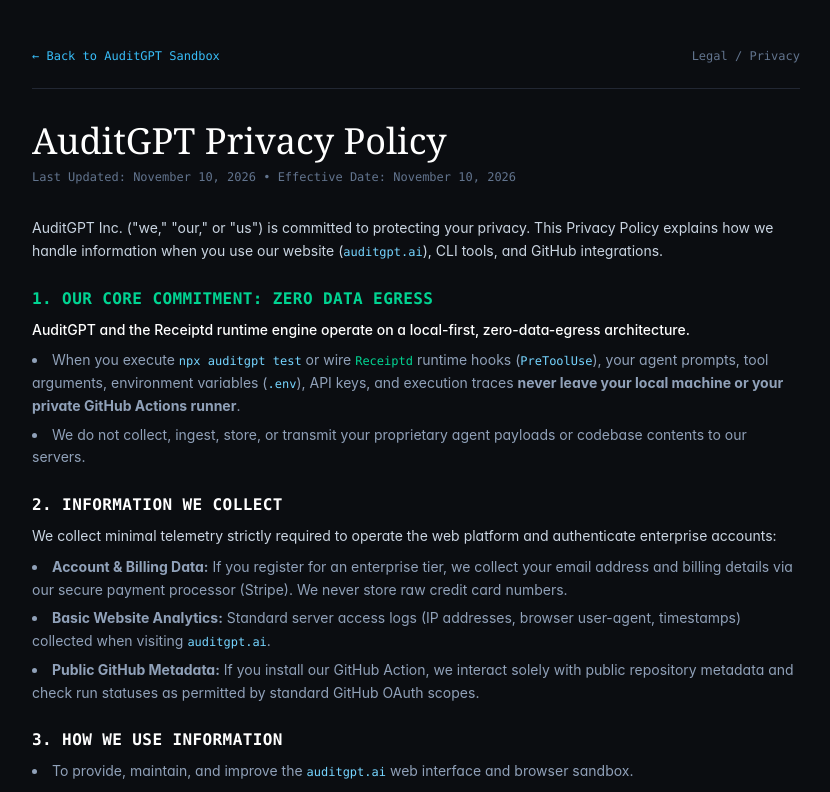
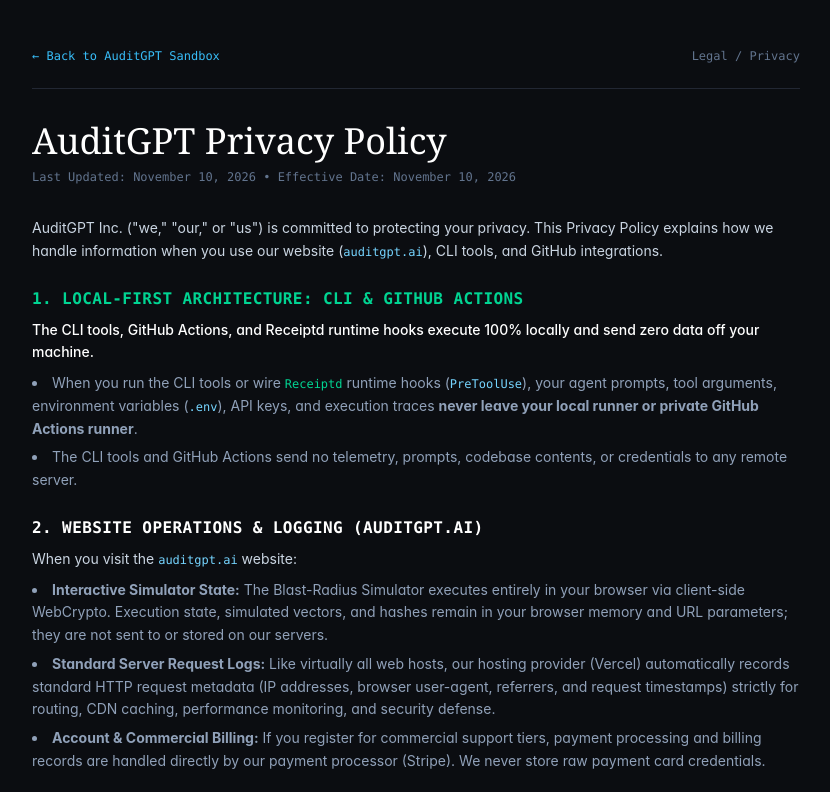
Before and after one commit to NickAltstein/birkin-sandbox, a Next.js app: page /privacy in a window 1280 px wide. Shown: the top 792 px of the page, without its empty margins (224-1054 px from the left). Built offline with nearby package versions, Linux system fonts and the light colour scheme.

Commit message:
docs(legal): clarify local CLI scope and MIT license terms

```diff
--- a/src/app/privacy/page.tsx
+++ b/src/app/privacy/page.tsx
@@ -36,28 +36,28 @@ export default function PrivacyPage() {
 
           <section className="space-y-2">
             <h2 className="text-base font-semibold text-emerald-400 font-mono uppercase tracking-wide">
-              1. Our Core Commitment: Zero Data Egress
+              1. Local-First Architecture: CLI &amp; GitHub Actions
             </h2>
             <p className="text-white font-medium">
-              AuditGPT and the Receiptd runtime engine operate on a local-first, zero-data-egress architecture.
+              The CLI tools, GitHub Actions, and Receiptd runtime hooks execute 100% locally and send zero data off your machine.
             </p>
             <ul className="list-disc list-inside space-y-1.5 text-slate-400">
-              <li>When you execute <code className="text-sky-300 font-mono text-xs">npx auditgpt test</code> or wire <code className="text-emerald-400 font-mono text-xs">Receiptd</code> runtime hooks (<code className="text-sky-300 font-mono text-xs">PreToolUse</code>), your agent prompts, tool arguments, environment variables (<code className="text-sky-300 font-mono text-xs">.env</code>), API keys, and execution traces <strong>never leave your local machine or your private GitHub Actions runner</strong>.</li>
-              <li>We do not collect, ingest, store, or transmit your proprietary agent payloads or codebase contents to our servers.</li>
+              <li>When you run the CLI tools or wire <code className="text-emerald-400 font-mono text-xs">Receiptd</code> runtime hooks (<code className="text-sky-300 font-mono text-xs">PreToolUse</code>), your agent prompts, tool arguments, environment variables (<code className="text-sky-300 font-mono text-xs">.env</code>), API keys, and execution traces <strong>never leave your local runner or private GitHub Actions runner</strong>.</li>
+              <li>The CLI tools and GitHub Actions send no telemetry, prompts, codebase contents, or credentials to any remote server.</li>
             </ul>
           </section>
 
           <section className="space-y-2">
             <h2 className="text-base font-semibold text-white font-mono uppercase tracking-wide">
-              2. Information We Collect
+              2. Website Operations &amp; Logging (auditgpt.ai)
             </h2>
             <p>
-              We collect minimal telemetry strictly required to operate the web platform and authenticate enterprise accounts:
+              When you visit the <code className="text-sky-300 font-mono text-xs">auditgpt.ai</code> website:
             </p>
             <ul className="list-disc list-inside space-y-1.5 text-slate-400">
-              <li><strong>Account &amp; Billing Data:</strong> If you register for an enterprise tier, we collect your email address and billing details via our secure payment processor (Stripe). We never store raw credit card numbers.</li>
-              <li><strong>Basic Website Analytics:</strong> Standard server access logs (IP addresses, browser user-agent, timestamps) collected when visiting <code className="text-sky-300 font-mono text-xs">auditgpt.ai</code>.</li>
-              <li><strong>Public GitHub Metadata:</strong> If you install our GitHub Action, we interact solely with public repository metadata and check run statuses as permitted by standard GitHub OAuth scopes.</li>
+              <li><strong>Interactive Simulator State:</strong> The Blast-Radius Simulator executes entirely in your browser via client-side WebCrypto. Execution state, simulated vectors, and hashes remain in your browser memory and URL parameters; they are not sent to or stored on our servers.</li>
+              <li><strong>Standard Server Request Logs:</strong> Like virtually all web hosts, our hosting provider (Vercel) automatically records standard HTTP request metadata (IP addresses, browser user-agent, referrers, and request timestamps) strictly for routing, CDN caching, performance monitoring, and security defense.</li>
+              <li><strong>Account &amp; Commercial Billing:</strong> If you register for commercial support tiers, payment processing and billing records are handled directly by our payment processor (Stripe). We never store raw payment card credentials.</li>
             </ul>
           </section>
 
--- a/src/app/terms/page.tsx
+++ b/src/app/terms/page.tsx
@@ -39,7 +39,7 @@ export default function TermsPage() {
               1. Scope of Service &amp; Open-Core Licensing
             </h2>
             <p>
-              AuditGPT provides pre-merge adversarial testing batteries, CI/CD security gates, and runtime authorization engines (including the open-source Receiptd protocol) designed to evaluate and govern autonomous AI agents. Certain components are distributed under open-source licenses (e.g., Apache 2.0 / MIT); your use of those components is governed by their respective licenses.
+              AuditGPT provides pre-merge adversarial testing batteries, CI/CD security gates, and runtime authorization engines (including the open-source Receiptd protocol) designed to evaluate and govern autonomous AI agents. Certain components are distributed under open-source licenses (e.g., MIT for code, CC-BY-4.0 for specifications); your use of those components is governed by their respective licenses.
             </p>
           </section>
 
--- a/src/features/blast-radius-simulator/components/BlastRadiusSimulator.tsx
+++ b/src/features/blast-radius-simulator/components/BlastRadiusSimulator.tsx
@@ -389,7 +389,7 @@ export function BlastRadiusSimulator() {
           </h1>
 
           <p className="text-sm sm:text-base text-slate-400 max-w-2xl font-sans leading-relaxed">
-            Probabilistic LLM guardrails fail under prompt injection. <strong className="text-white font-normal">Receiptd</strong> enforces sub-2ms fail-closed <code className="text-sky-300 font-mono text-xs px-1.5 py-0.5 bg-[#11141C] border border-[#222733]">PreToolUse</code> hooks outside the model runtime, signing tamper-evident <code className="text-sky-300 font-mono text-xs px-1.5 py-0.5 bg-[#11141C] border border-[#222733]">Ed25519</code> receipts you can verify offline.
+            Probabilistic LLM guardrails fail under prompt injection. <strong className="text-white font-normal">Receiptd</strong> enforces 0.02ms in-process policy checks (~67ms cold CLI hook) outside the model runtime, signing tamper-evident <code className="text-sky-300 font-mono text-xs px-1.5 py-0.5 bg-[#11141C] border border-[#222733]">Ed25519</code> receipts you can verify offline.
           </p>
 
           <div className="flex flex-wrap items-center gap-3 sm:gap-4 pt-2">
@@ -761,7 +761,7 @@ export function BlastRadiusSimulator() {
               $ pip install git+https://github.com/NickAltstein/receiptd &amp;&amp; receiptd init --claude-code
             </div>
             <div className="text-[10px] text-emerald-400 font-mono flex items-center gap-1 pt-0.5">
-              <span>✓ 100% Local Execution • Zero Data Egress • Apache 2.0 / MIT Open Source</span>
+              <span>✓ 100% Local Execution • Zero Data Egress • Open Source (MIT)</span>
             </div>
           </div>
         </section>
@@ -836,7 +836,7 @@ export function BlastRadiusSimulator() {
                   </span>
                 </div>
                 <p className="text-xs text-slate-300 leading-relaxed">
-                  Deterministic, un-bypassable execution boundary for MCP and Claude Code. Evaluates proposed tool invocations in &lt;1.5ms, halts violations fail-closed with exit code 2, and signs offline-verifiable receipts.
+                  Deterministic, un-bypassable execution boundary for MCP and Claude Code. Evaluates proposed tool invocations in 0.02ms in-process (~67ms cold hook process), halts violations fail-closed with exit code 2, and signs offline-verifiable receipts.
                 </p>
                 <div className="bg-[#0B0D11] p-3 border border-[#222733] font-mono text-[11px] text-slate-300 leading-relaxed overflow-x-auto">
                   <div className="text-slate-500 mb-1"># .claude/settings.json — PreToolUse Hard Hook</div>
```
